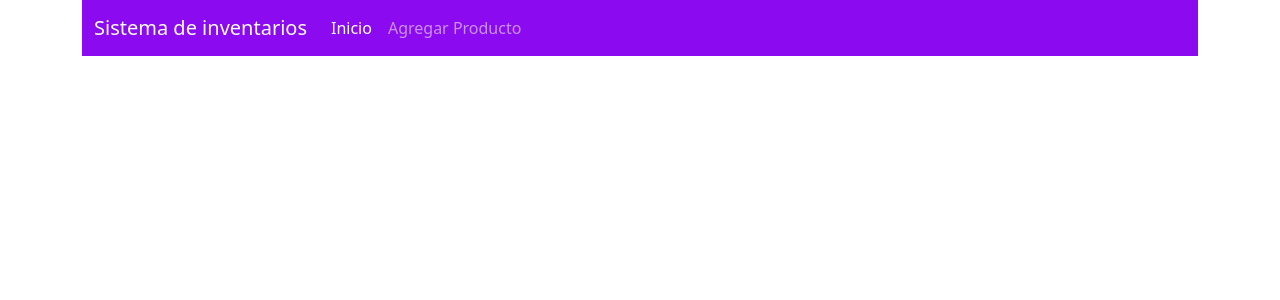
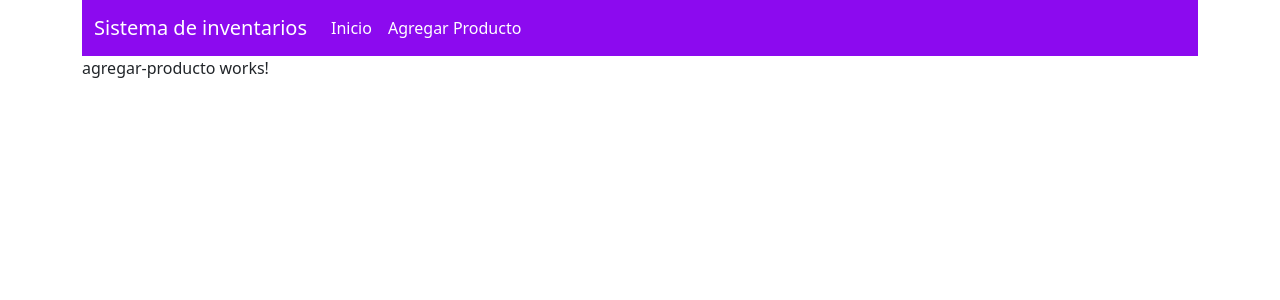
Before and after one commit to MariaJoseDiazCa/inventario-app, an Angular app: page /agregar-producto in a window 1280 px wide. Before the commit this address led to /. Shown: the top 300 px of the page. Built offline with nearby package versions, Linux system fonts and the light colour scheme.

Commit message:
ADD: agregar-producto component

```diff
--- /dev/null
+++ b/src/app/agregar-producto/agregar-producto.component.html
@@ -0,0 +1 @@
+<p>agregar-producto works!</p>
--- /dev/null
+++ b/src/app/agregar-producto/agregar-producto.component.ts
@@ -0,0 +1,15 @@
+import { Component, OnInit } from '@angular/core';
+
+@Component({
+  selector: 'app-agregar-producto',
+  templateUrl: './agregar-producto.component.html',
+  styleUrls: ['./agregar-producto.component.css']
+})
+export class AgregarProductoComponent implements OnInit {
+
+  constructor() { }
+
+  ngOnInit(): void {
+  }
+
+}
--- a/src/app/app-routing.module.ts
+++ b/src/app/app-routing.module.ts
@@ -1,11 +1,13 @@
 import { NgModule } from '@angular/core';
 import { RouterModule, Routes } from '@angular/router';
 import { ProductoListaComponent } from './producto-lista/producto-lista.component';
+import { AgregarProductoComponent } from './agregar-producto/agregar-producto.component';
 
 //http:localhost:4200/productos
 const routes: Routes = [
   { path: 'productos', component: ProductoListaComponent },
   { path: '', redirectTo: 'productos', pathMatch: 'full' },
+  { path: 'agregar-producto', component: AgregarProductoComponent },
 ];
 
 @NgModule({
--- a/src/app/app.component.html
+++ b/src/app/app.component.html
@@ -28,7 +28,12 @@
             >
           </li>
           <li class="nav-item">
-            <a class="nav-link" href="/agregar">Agregar Producto</a>
+            <a
+              class="nav-link"
+              routerLinkActive="active"
+              routerLink="agregar-producto"
+              >Agregar Producto</a
+            >
           </li>
         </ul>
       </div>
--- a/src/app/app.module.ts
+++ b/src/app/app.module.ts
@@ -5,9 +5,10 @@ import { AppRoutingModule } from './app-routing.module';
 import { AppComponent } from './app.component';
 import { ProductoListaComponent } from './producto-lista/producto-lista.component';
 import { HttpClientModule } from '@angular/common/http';
+import { AgregarProductoComponent } from './agregar-producto/agregar-producto.component';
 
 @NgModule({
-  declarations: [AppComponent, ProductoListaComponent],
+  declarations: [AppComponent, ProductoListaComponent, AgregarProductoComponent],
   imports: [BrowserModule, HttpClientModule, AppRoutingModule],
   providers: [],
   bootstrap: [AppComponent],
```
Also changed, not shown: src/app/agregar-producto/agregar-producto.component.css (added).
